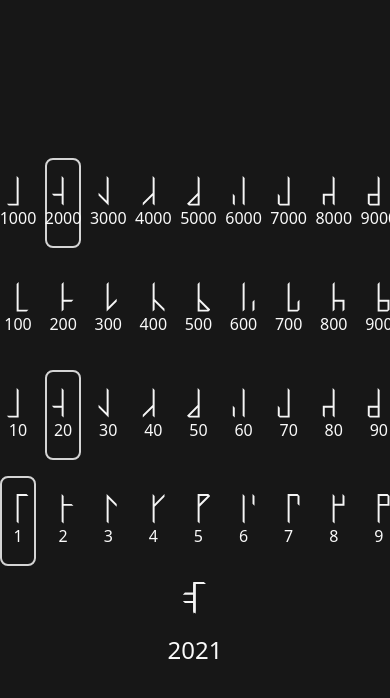
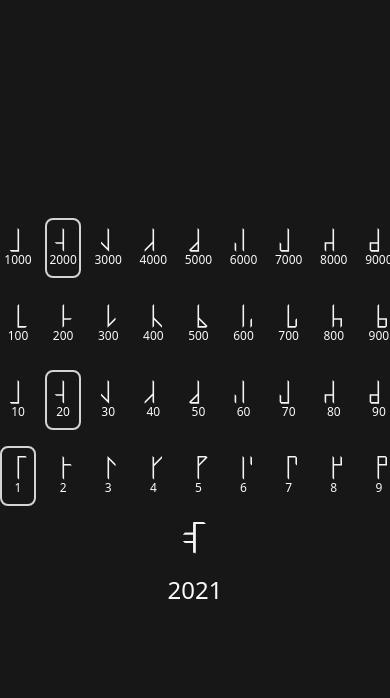
Before and after one commit to MatthewAlner/cistercian-clock, an Angular app: page /key in a window 390 px wide. Shown: the top 698 px of the page. Built offline with nearby package versions, Linux system fonts and the light colour scheme.

Commit message:
Improve responsiveness for smaller screen sizes

```diff
--- a/src/app/key-page/glyph-grid/glyph-grid.component.html
+++ b/src/app/key-page/glyph-grid/glyph-grid.component.html
@@ -1,26 +1,26 @@
 <div class='inline-grid grid-cols-9 gap-4'>
   <div (click)='onGlyphClick(i, places.thousands)' *ngFor='let n of 9 | numberArrayOneToN; let i = index'
        [ngClass]="{'border-opacity-0' : selection.get(places.thousands) !== i}"
-       class='flex flex-col justify-center items-center cursor-pointer p-4 border-2 border-gray-300 rounded-lg hover:opacity-100 hover:border-gray-600'>
-    <app-composite-glyph [value]='(i + 1) * places.thousands' class='text-3xl'></app-composite-glyph>
-    <span>{{ (i + 1) * places.thousands }}</span>
+       class='flex flex-col justify-center items-center cursor-pointer py-2 sm:py-4 px-4 border-2 border-gray-300 rounded-lg hover:opacity-100 hover:border-gray-600'>
+    <app-composite-glyph [value]='(i + 1) * places.thousands' class='md:text-3xl text-2xl'></app-composite-glyph>
+    <span class='text-xs sm:text-lg md:text-2xl'>{{ (i + 1) * places.thousands }}</span>
   </div>
   <div (click)='onGlyphClick(i, places.hundreds)' *ngFor='let n of 9 | numberArrayOneToN; let i = index'
        [ngClass]="{'border-opacity-0' : selection.get(places.hundreds) !== i}"
-       class='flex flex-col justify-center items-center cursor-pointer p-4 border-2 border-gray-300 rounded-lg hover:opacity-100 hover:border-gray-600'>
-    <app-composite-glyph [value]='(i + 1) * places.hundreds' class='text-3xl'></app-composite-glyph>
-    <span>{{ (i + 1) * places.hundreds }}</span>
+       class='flex flex-col justify-center items-center cursor-pointer py-2 sm:py-4 px-4 border-2 border-gray-300 rounded-lg hover:opacity-100 hover:border-gray-600'>
+    <app-composite-glyph [value]='(i + 1) * places.hundreds' class='md:text-3xl text-2xl'></app-composite-glyph>
+    <span class='text-xs sm:text-lg md:text-2xl'>{{ (i + 1) * places.hundreds }}</span>
   </div>
   <div (click)='onGlyphClick(i, places.tens)' *ngFor='let n of 9 | numberArrayOneToN; let i = index'
        [ngClass]="{'border-opacity-0' : selection.get(places.tens) !== i}"
-       class='flex flex-col justify-center items-center cursor-pointer p-4 border-2 border-gray-300 rounded-lg hover:opacity-100 hover:border-gray-600'>
-    <app-composite-glyph [value]='(i + 1) * places.thousands' class='text-3xl'></app-composite-glyph>
-    <span>{{ (i + 1) * places.tens }}</span>
+       class='flex flex-col justify-center items-center cursor-pointer py-2 sm:py-4 px-4 border-2 border-gray-300 rounded-lg hover:opacity-100 hover:border-gray-600'>
+    <app-composite-glyph [value]='(i + 1) * places.thousands' class='md:text-3xl text-2xl'></app-composite-glyph>
+    <span class='text-xs sm:text-lg md:text-2xl'>{{ (i + 1) * places.tens }}</span>
   </div>
   <div (click)='onGlyphClick(i, places.ones)' *ngFor='let n of 9 | numberArrayOneToN; let i = index'
        [ngClass]="{'border-opacity-0' : selection.get(places.ones) !== i}"
-       class='flex flex-col justify-center items-center cursor-pointer p-4 border-2 border-gray-300 rounded-lg hover:opacity-100 hover:border-gray-600'>
-    <app-composite-glyph [value]='i + 1' class='text-3xl'></app-composite-glyph>
-    <span>{{ i + 1 }}</span>
+       class='flex flex-col justify-center items-center cursor-pointer py-2 sm:py-4 px-4 border-2 border-gray-300 rounded-lg hover:opacity-100 hover:border-gray-600'>
+    <app-composite-glyph [value]='i + 1' class='md:text-3xl text-2xl'></app-composite-glyph>
+    <span class='text-xs sm:text-lg md:text-2xl'>{{ i + 1 }}</span>
   </div>
 </div>
```
